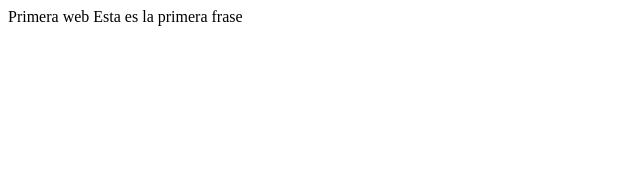
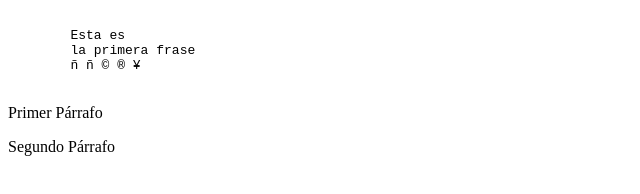
Before and after one commit to apabescsan/LM2020, a plain HTML site: page Primero/index.html in a window 1280 px wide. Shown: the whole page, without its empty margins (0-640 px from the left). Drawn offline with Linux system fonts and the light colour scheme.

Commit message:
p, &, pre y texto, !-- (comentario que no se ve

```diff
--- a/Primero/index.html
+++ b/Primero/index.html
@@ -1,11 +1,23 @@
 <!DOCTYPE html>
 <html lang="es">
     <head>
-        <meta charset="UTF-8"
+        <meta charset="UTF-8">
         <title>Primera web</title>
     </head>
     <body>
+        <!-- Esto es un texto preformateado -->
+        <pre>
         Esta es
         la primera frase
+        ñ &ntilde; &copy; &reg; &yen;
+        </pre>
+        <!-- Párrafos -->
+        <p>
+            Primer Párrafo
+        </p>
+        <p>
+            Segundo Párrafo
+        </p>
+
     </body>
 </html>
```
